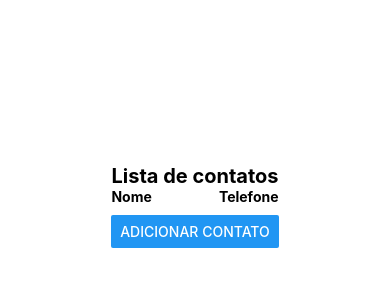
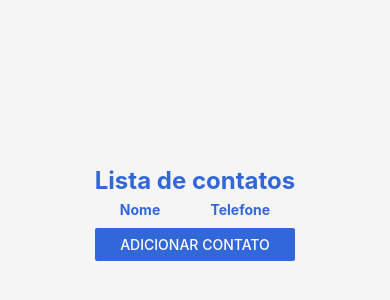
Before and after one commit to Gabriella-Couto/lista-de-contatos, a React Native app: screen / in a window 390 px wide. Shown: the part 216-516 px from the top of the page. Built offline with nearby package versions, Linux system fonts and the light colour scheme.

Commit message:
Fazendo cards para cada contato

```diff
--- a/App.js
+++ b/App.js
@@ -2,6 +2,8 @@ import React, { useState } from 'react';
 import { StyleSheet, Text, View, TextInput, Button, FlatList } from 'react-native';
 import ContatoAdd from './components/AdicionarContato';
 import ContatoItem from './components/ContatoItem';
+import Cores from './Cores/Cores';
+import Medidas from './Medidas/Medidas';
 
 export default function App() {
   const [contato, setContato] = useState ([]);
@@ -47,8 +49,8 @@ export default function App() {
           </View>
           :
           <View>
-            <Text style={{ fontSize: 20, fontWeight: 'bold' }}>Lista de contatos</Text>
-            <View style={{display: 'flex', flexDirection: 'row', justifyContent: 'space-between'}}>
+            <Text style={styles.title}>Lista de contatos</Text>
+            <View style={styles.displayFlex}>
               <Text style={styles.tableHeader}>Nome</Text>
               <Text style={styles.tableHeader}>Telefone</Text>
             </View>
@@ -69,7 +71,7 @@ export default function App() {
               :
               null
             }
-            <Button title="Adicionar contato" onPress={handleAddClick} style={styles.buttonCreate}/>
+            <Button title="Adicionar contato" color={Cores.primary} onPress={handleAddClick}/>
           </View>
       }
     </View>
@@ -79,15 +81,28 @@ export default function App() {
 const styles = StyleSheet.create({
   container: {
     flex: 1,
-    backgroundColor: '#fff',
+    backgroundColor: Cores.background,
     alignItems: 'center',
     justifyContent: 'center',
   },
   tableHeader: {
     fontWeight: 'bold',
-    marginBottom: 10,
+    marginBottom: Medidas.margin10,
+    color: Cores.primary
   },
-  buttonCreate: {
-    padding: '40px',
+  title: {
+    color: Cores.primary,
+    fontSize: Medidas.font24,
+    fontWeight: 'bold',
+    marginTop: Medidas.margin15,
+    display: 'flex',
+    justifyContent: 'center',
+    marginBottom: Medidas.margin6,
+    width: Medidas.width100
+  },
+  displayFlex: {
+    display: 'flex',
+    flexDirection: 'row',
+    justifyContent: 'space-around'
   }
 });
--- /dev/null
+++ b/Cores/Cores.js
@@ -0,0 +1,8 @@
+export default {
+    background: '#f5f5f5',
+    primary: '#3267d9',
+    green: "#6ac47b",
+    gray: "#8c8f91",
+    white: '#fff',
+    black: '#000'
+}
--- /dev/null
+++ b/Medidas/Medidas.js
@@ -0,0 +1,15 @@
+export default {
+   font24: 24,
+   margin15: 15,
+   margin6: 6,
+   margin10: 10,
+   width100: '100%',
+   width300: 300,
+   width0: 0,
+   height2: 2,
+   shadowRadius6: 6,
+   opacity: 0.32,
+   elevation: 4,
+   padding12: 12,
+   borderRadius: 8
+}
--- a/components/AdicionarContato.js
+++ b/components/AdicionarContato.js
@@ -1,5 +1,7 @@
 import React, { useState } from 'react';
 import {View, TextInput, Button, StyleSheet} from 'react-native';
+import Cores from '../Cores/Cores';
+import Medidas from '../Medidas/Medidas';
 
 const AdicionarContato = (props) => {
     const [nome, setNome] = useState ('');
@@ -19,18 +21,13 @@ const AdicionarContato = (props) => {
         setNome('');
     }
 
-    const clean = () => {
-        setFone('');
-        setNome('');
-    }
-
     return (
         <View>
             <TextInput placeholder="Nome" value={nome} onChangeText={mudouNome}/>
-            <TextInput placeholder="Telefone" value={fone} onChangeText={mudouFone}/>
+            <TextInput style={styles.input} placeholder="Telefone" value={fone} onChangeText={mudouFone} keyboardType={'numeric'}/>
             <View style={styles.buttons}>
-                <Button title="Salvar" onPress={limpaEnvia} color="#6ac47b"/>
-                <Button title="Voltar" onPress={() => props.handleBack()} color="#8c8f91"/>
+                <Button title="Salvar" onPress={limpaEnvia} color={Cores.green}/>
+                <Button title="Voltar" onPress={() => props.handleBack()} color={Cores.gray}/>
             </View>
         </View>
     );
@@ -42,6 +39,12 @@ const styles = StyleSheet.create({
         display: 'flex',
         flexDirection: 'row',
         justifyContent: 'space-around'
+    },
+    component: {
+       backgroundColor: Cores.background
+    },
+    input:{
+        marginBottom: Medidas.margin15
     }
 });
 
--- /dev/null
+++ b/components/Cartao.js
@@ -0,0 +1,30 @@
+import React from 'react';
+import { Text, View, StyleSheet, TextInput, Button } from 'react-native';
+import Cores from '../Cores/Cores';
+import Medidas from '../Medidas/Medidas';
+
+export const Cartao = (props) => {
+    return(
+        // Eu uso o spread operator para mesclar os estilos css
+        <View style={{...estilos.cartao, ...props.estilos}}>
+            {props.children}
+        </View>
+    );
+
+};
+
+const estilos = StyleSheet.create({
+    cartao: {
+        shadowColor: Cores.black,
+        shadowOffset: {
+            width: Medidas.width0,
+            height: Medidas.height2
+        },
+        shadowRadius: Medidas.shadowRadius6,
+        shadowOpacity: Medidas.opacity,
+        backgroundColor: Cores.white,
+        elevation: Medidas.elevation,
+        padding: Medidas.padding12,
+        borderRadius: Medidas.borderRadius
+    }
+});
--- a/components/ContatoItem.js
+++ b/components/ContatoItem.js
@@ -1,12 +1,16 @@
 import React, { useState } from 'react';
 import { StyleSheet, Text, View, TouchableOpacity} from 'react-native';
+import { Cartao } from './Cartao';
+import Medidas from '../Medidas/Medidas';
 
 const ContatoItem = (props) => {
     return(
         <TouchableOpacity onLongPress={() => props.onDelete(props.chave)}>
-           <View style={styles.item}>
-                <Text>{props.nome}</Text>
-                <Text>{props.fone}</Text>
+            <View style={styles.item}>
+                <Cartao estilos={styles.cartao}>
+                    <Text>{props.nome}</Text>
+                    <Text>{props.fone}</Text>
+                </Cartao>
             </View>
         </TouchableOpacity>
     );
@@ -16,9 +20,18 @@ const styles = StyleSheet.create ({
     item: {
         display: 'flex',
         flexDirection: 'row',
-        justifyContent: 'space-between',
-        marginBottom: 10
-    }
+        justifyContent: 'space-around',
+        marginBottom: Medidas.margin10
+    },
+    cartao: {
+        //300 pontos de largura
+        width: Medidas.width300,
+        maxWidth: Medidas.width100,
+        display: 'flex',
+        flexDirection: 'row',
+        justifyContent: 'space-around',
+
+    },
 });
 
 export default ContatoItem;
```
